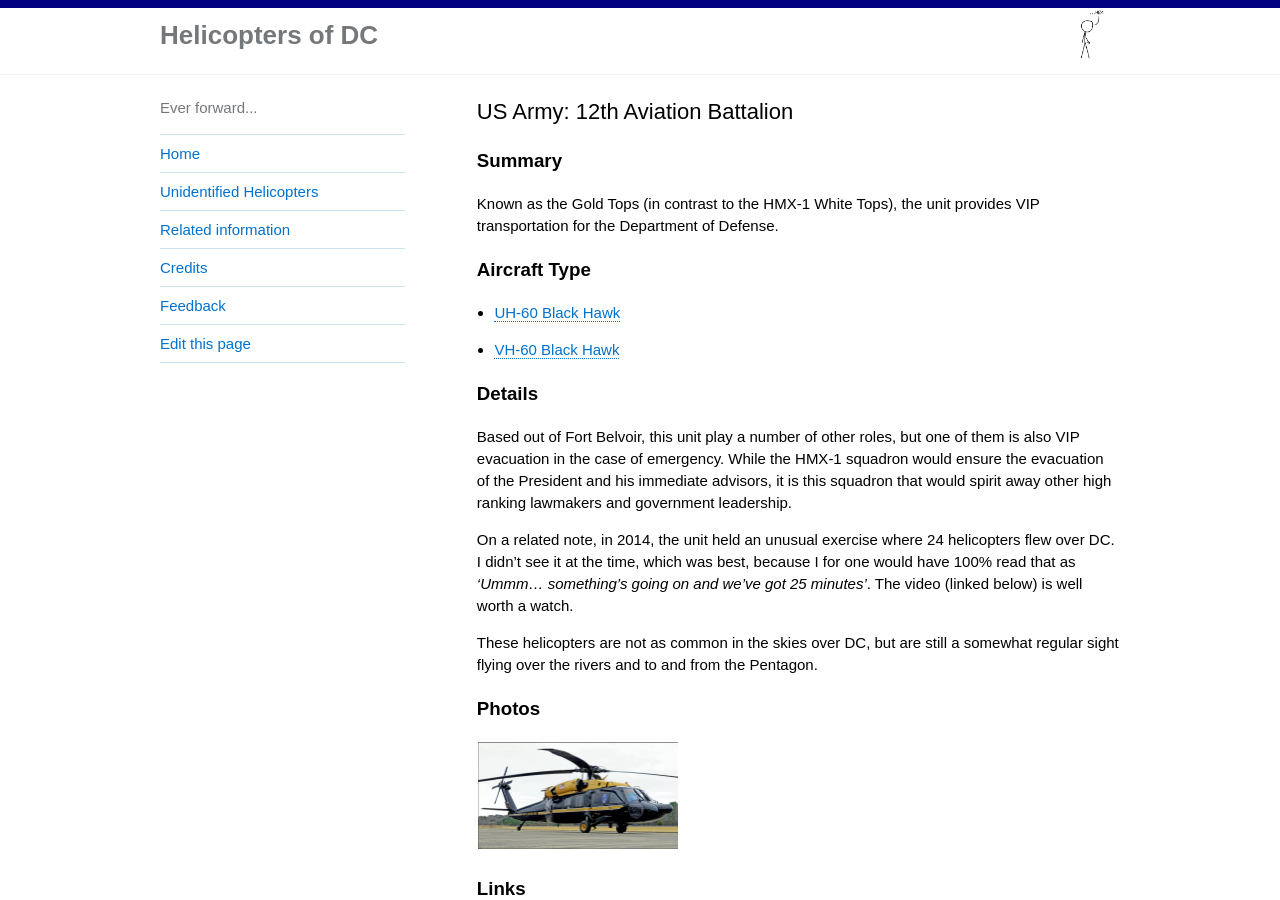
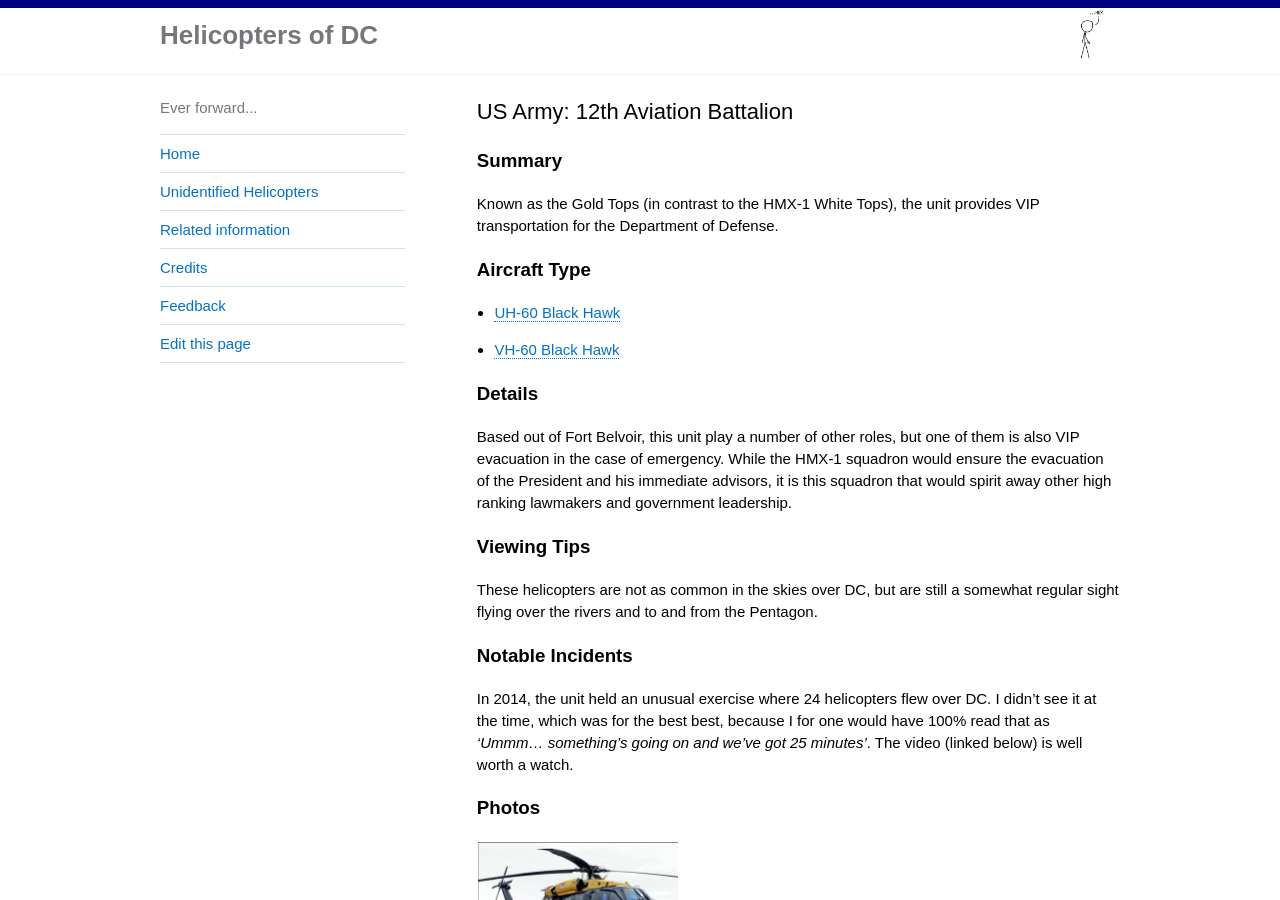
Before and after one commit to gbinal/dc-helicopters, a Jekyll site: the page built from _helicopters/us-army-12th-aviation-battalion.md, in a window 1280 px wide and 900 px high. Built offline with Jekyll 4.4.1, drawn with Linux system fonts in a browser that asks for light colours.

Commit message:
adding sections

```diff
--- a/_helicopters/us-army-12th-aviation-battalion.md
+++ b/_helicopters/us-army-12th-aviation-battalion.md
@@ -15,10 +15,13 @@
 
 Based out of Fort Belvoir, this unit play a number of other roles, but one of them is also VIP evacuation in the case of emergency.  While the HMX-1 squadron would ensure the evacuation of the President and his immediate advisors, it is this squadron that would spirit away other high ranking lawmakers and government leadership.
 
-On a related note, in 2014, the unit held an unusual exercise where 24 helicopters flew over DC.  I didn't see it at the time, which was best, because I for one would have 100% read that as _'Ummm...  something's going on and we've got 25 minutes'_.  The video (linked below) is well worth a watch.
+### Viewing Tips
 
 These helicopters are not as common in the skies over DC, but are still a somewhat regular sight flying over the rivers and to and from the Pentagon.
 
+### Notable Incidents
+
+In 2014, the unit held an unusual exercise where 24 helicopters flew over DC.  I didn't see it at the time, which was for the best best, because I for one would have 100% read that as _'Ummm...  something's going on and we've got 25 minutes'_.  The video (linked below) is well worth a watch.
 
 ### Photos
 
```
